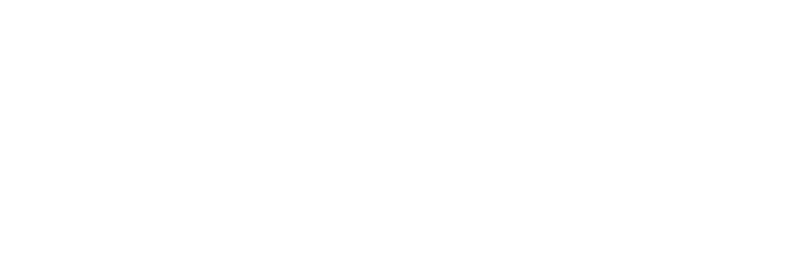
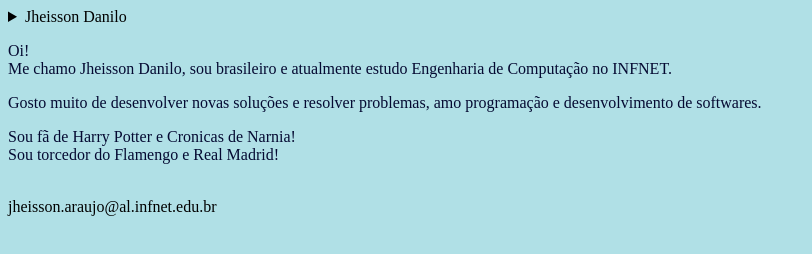
Before and after one commit to JheiDan/MyPage, a plain HTML site: page index.html in a window 1280 px wide. Shown: the whole page, without its empty margins (0-812 px from the left). Drawn offline with Linux system fonts and the light colour scheme.

Commit message:
Finalizando TP1.10

```diff
--- a/index.html
+++ b/index.html
@@ -4,12 +4,37 @@
 <head>
   <meta charset="utf-8">
   <meta name="viewport" content="width=device-width">
-  <title>replit</title>
+  <title>Jheisson Danilo</title>
   <link href="style.css" rel="stylesheet" type="text/css" />
+  <style>
+    p{color: rgb(5, 10, 50)}
+  </style>
 </head>
 
-<body>
+<body style="background-color:powderblue;">
+  <header>
+    <details>
+      <summary>Jheisson Danilo</summary>
+      <p>Ano de Nascimento: 1996
+        <br>
+      Brasileiro</p>
+    </details>
 
+  </header>
+  <p>
+    Oi!<br>
+    Me chamo Jheisson Danilo, sou brasileiro e atualmente estudo Engenharia de Computação no INFNET.
+  </p>
+  <p>
+    Gosto muito de desenvolver novas soluções e resolver problemas, amo programação e desenvolvimento de softwares.
+  </p>
+  <p>
+    Sou fã de Harry Potter e Cronicas de Narnia!
+  <br>
+    Sou torcedor do Flamengo e Real Madrid!
+  </p>
+  <br>
+  jheisson.araujo@al.infnet.edu.br
   <script src="script.js"></script>
 
  <!--
```
